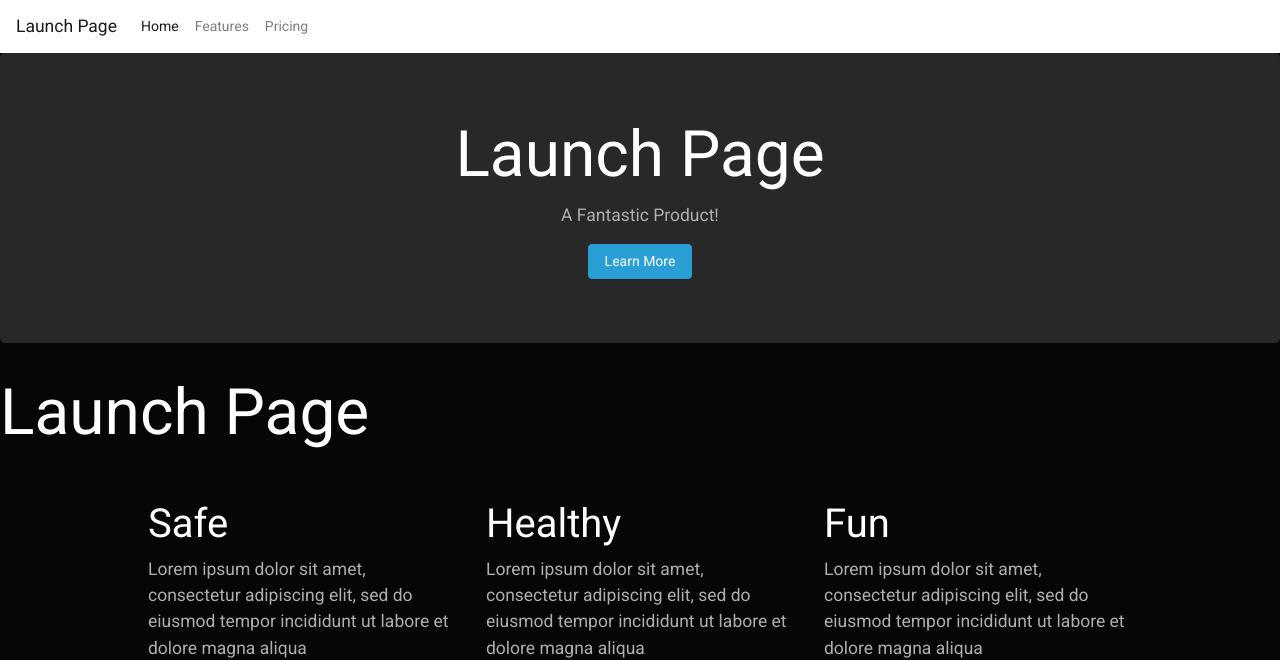
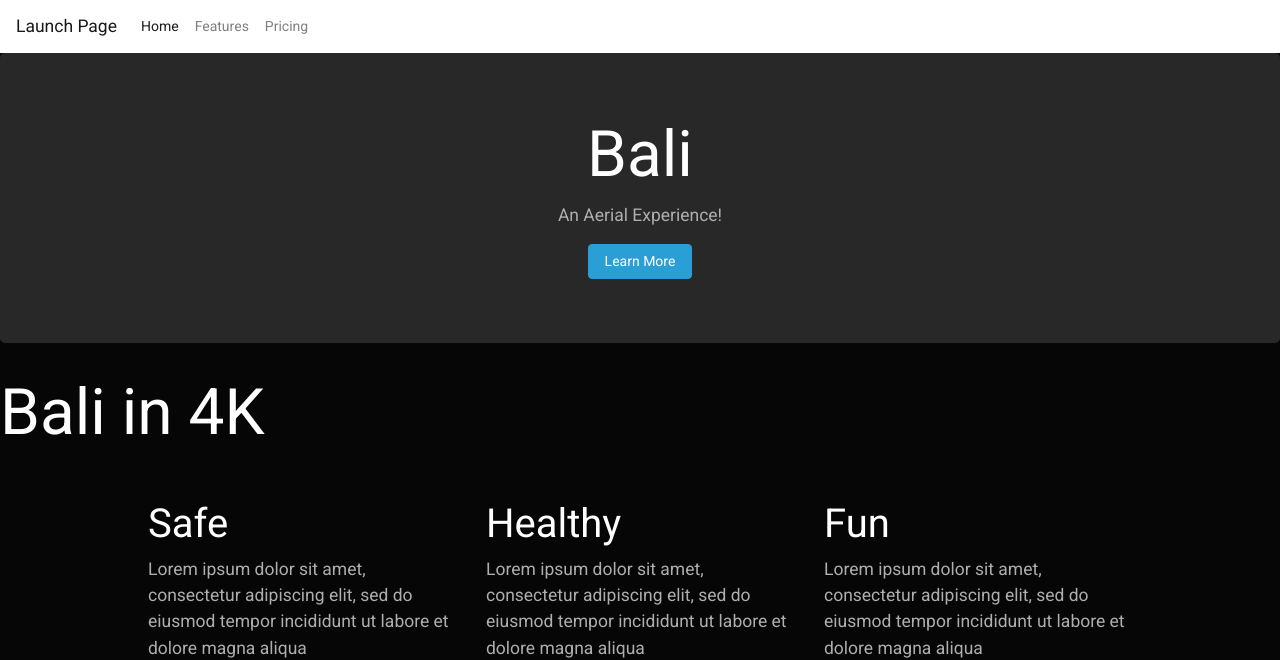
Before and after one commit to RyCornel/SPD-1.2-Product-Landing-Page, a plain HTML site: page index.html in a window 1280 px wide. Shown: the top 660 px of the page. Drawn offline with nearby package versions, Linux system fonts and the light colour scheme.

Commit message:
Project Completion

```diff
--- a/index.html
+++ b/index.html
@@ -5,7 +5,7 @@
   <meta name="viewport" content="width=device-width, initial-scale=1.0">
   <meta http-equiv="X-UA-Compatible" content="ie=edge">
 
-  <title>A Launch Page 🧐</title>
+  <title>A Bali Launch Page 🏝</title>
 
   <!-- BOOTSTRAP -->
   <link rel="stylesheet" href="https://stackpath.bootstrapcdn.com/bootstrap/4.3.1/css/bootstrap.min.css">
@@ -31,13 +31,13 @@
 
   <!-- HERO -->
   <div class="jumbotron text-center">
-    <h1>Launch Page</h1>
-    <p class="lead">A Fantastic Product!</p>
+    <h1>Bali</h1>
+    <p class="lead">An Aerial Experience!</p>
     <a href="#" class="btn btn-primary">Learn More</a>
   </div>
 
 
-  <h1>Launch Page</h1>
+  <h1>Bali in 4K</h1>
 
   <!-- BENEFITS -->
   <div class="container mb-5 mt-5">
@@ -68,13 +68,7 @@
         <iframe width="560" height="315" src="https://www.youtube.com/embed/nHXF1ul8S44" frameborder="0" allow="accelerometer; autoplay; clipboard-write; encrypted-media; gyroscope; picture-in-picture" allowfullscreen></iframe>
     </div>
   </div>
-
-
-    <!-- THE BENEFITS COLUMNS -->
-
-
-
-
+</div>
 
 
   <!-- CALL TO ACTION -->
```
